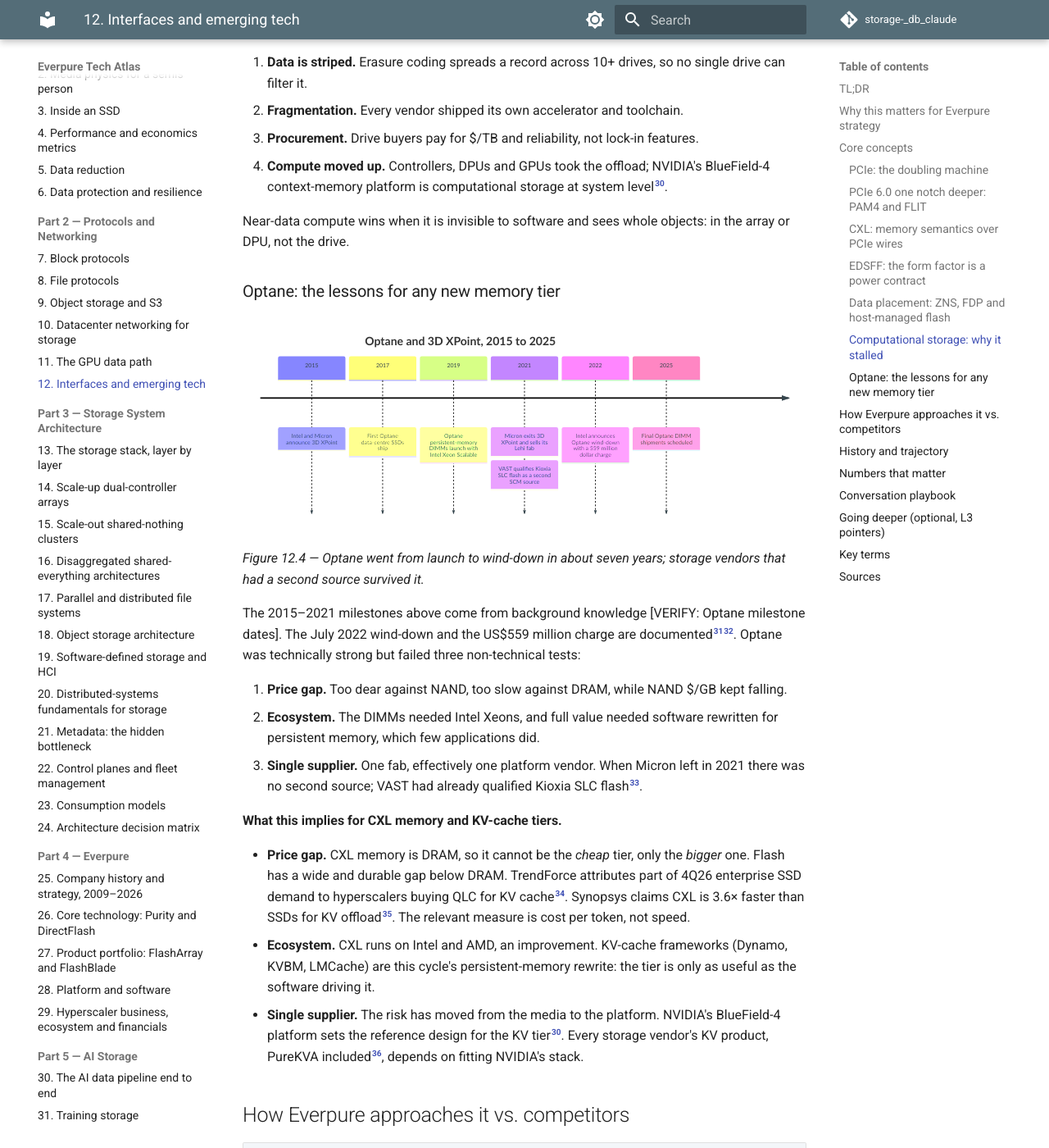
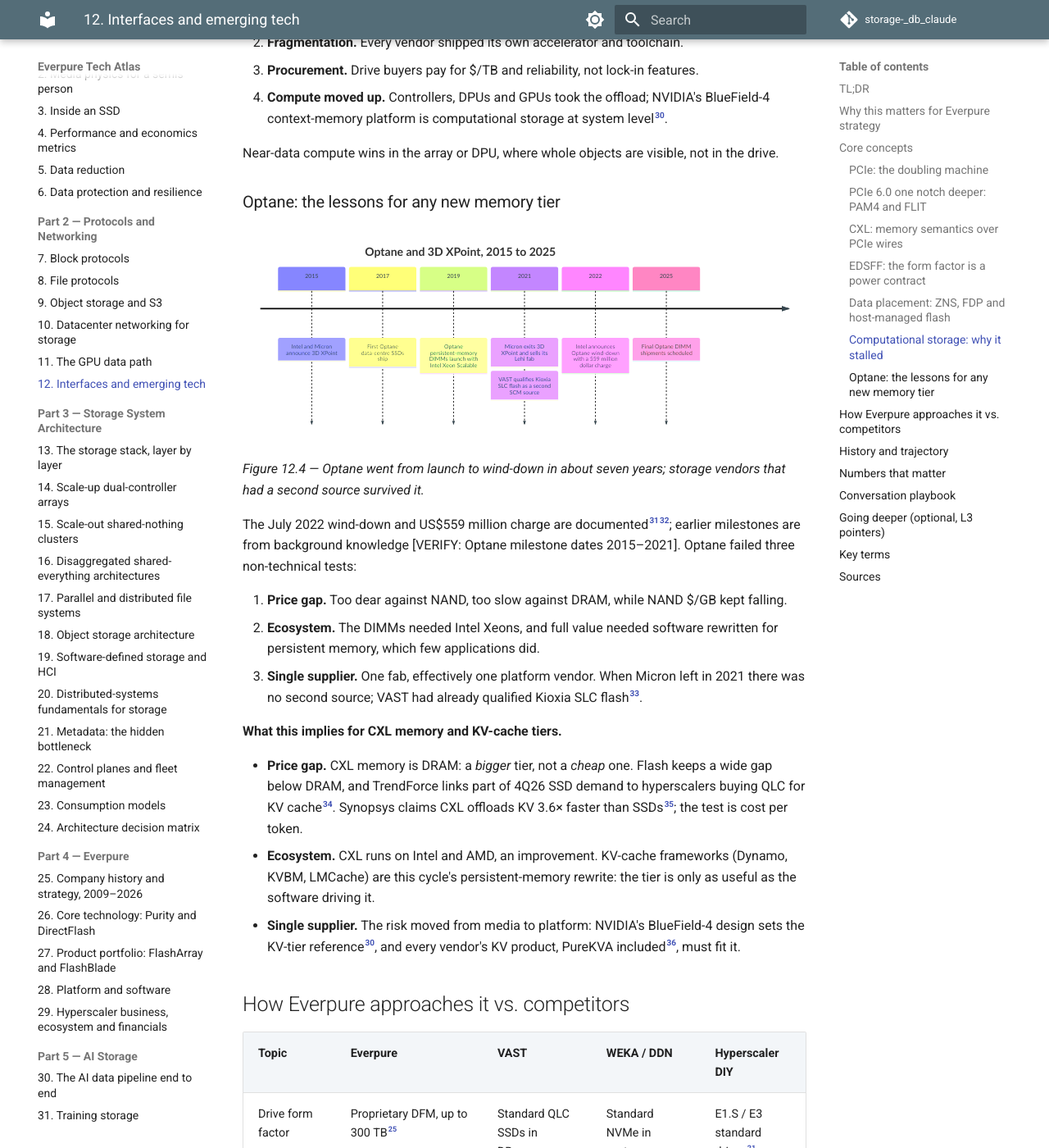
Before and after one commit to FrankHuang94/storage-_db_claude, an MkDocs documentation site: the page built from docs/02-protocols-and-networking/12-interfaces-and-emerging-tech.md, in a window 1280 px wide and 1400 px high, scrolled down 5895 px. Shown: the whole window at 82% size. Built offline with MkDocs 1.6.1 and Material for MkDocs 9.7.7, drawn with Linux system fonts in a browser that asks for light colours; comment, search, counter and statistics services are not loaded; some of the changed text lies outside the part shown.

Commit message:
docs(ch12): interfaces and emerging tech
Co-Authored-By: Claude Opus 5.5 <noreply@anthropic.com>
Claude-Session: https://claude.ai/code/session_015j6Et5cc16wRkKSRtDPPUF

```diff
--- a/docs/02-protocols-and-networking/12-interfaces-and-emerging-tech.md
+++ b/docs/02-protocols-and-networking/12-interfaces-and-emerging-tech.md
@@ -50,11 +50,7 @@ Forward error correction (FEC) needs fixed-size blocks, so PCIe 6.0 introduced t
 
 ### CXL: memory semantics over PCIe wires
 
-Compute Express Link runs three protocols on the PCIe PHY[^11]: **CXL.io** (ordinary PCIe), **CXL.cache** (a device coherently caches host memory) and **CXL.mem** (the host loads and stores device memory). They combine into three device types:
-
-- **Type 1** (io + cache): a SmartNIC or accelerator that caches host memory.
-- **Type 2** (all three): an accelerator whose own memory joins the coherent space.
-- **Type 3** (io + mem): a memory expander, meaning a controller plus DRAM.
+Compute Express Link runs three protocols on the PCIe PHY[^11]: **CXL.io** (ordinary PCIe), **CXL.cache** (a device coherently caches host memory) and **CXL.mem** (the host loads and stores device memory). **Type 1** devices (io + cache) are caching SmartNICs; **Type 2** (all three) are accelerators whose memory joins the coherent space; **Type 3** (io + mem) are memory expanders.
 
 **CXL.mem for the semis reader.** The host's home agent sends 64-byte cache-line reads and writes, and the device returns data or completions. The device's DRAM is mapped into physical address space as *host-managed device memory* (HDM), usually exposed as a CPU-less NUMA node that software reaches with plain loads and stores. Passive expanders are host-coherent (HDM-H). CXL 3.0 added **back-invalidate** (HDM-DB). The device keeps a snoop filter and can recall lines from host caches, which is what lets several hosts share one region coherently[^12]. Microsoft's Pond team measured direct-attached CXL memory at roughly 70–90 ns over local DRAM. That is a NUMA-hop penalty, not a storage one, and switches add more[^13].
 
@@ -107,7 +103,7 @@ SNIA's EDSFF family replaced the 2.5-inch U.2 shape with ones designed for airfl
 
 Two constraints bind at the top end. First, **controller DRAM**: a conventional SSD's flash translation layer keeps ~4 bytes of map per 4 KiB page, i.e. 1 GB of DRAM per TB, or ~245 GB for a 245 TB drive. Big QLC drives therefore map in coarser units, and small random writes pay in read-modify-write amplification. Second, the standard's **power and volume per bay**.
 
-Everpure's **DirectFlash Module** escapes both because it is not an SSD. Purity runs one global FTL and treats modules as raw NAND, so no drive-sized DRAM map is needed, and Everpure sets the module's shape and thermals ([Chapter 26](../04-everpure/26-purity-and-directflash.md)). DFMs reached 300 TB by 2026[^25], on a roadmap first set in 2023[^26], while the largest standard drives ship at 245.76 TB. The price: only Purity can drive a DFM. Meanwhile the standard moves: in July 2025 the SFF TA reopened the E1/E3 power and thermal specs, with Micron leading the work[^27].
+Everpure's **DirectFlash Module** escapes both because it is not an SSD. Purity runs one global FTL and treats modules as raw NAND, so no drive-sized DRAM map is needed, and Everpure sets the module's shape and thermals ([Chapter 26](../04-everpure/26-purity-and-directflash.md)). DFMs reached 300 TB by 2026[^25], on a roadmap first set in 2023[^26], while the largest standard drives ship at 245.76 TB. The price: only Purity can drive a DFM. Meanwhile, in July 2025 the SFF TA reopened the E1/E3 power and thermal specs[^27].
 
 ### Data placement: ZNS, FDP and host-managed flash
 
@@ -148,7 +144,7 @@ Computational storage puts FPGAs or Arm cores in the drive to filter, compress o
 3. **Procurement.** Drive buyers pay for $/TB and reliability, not lock-in features.
 4. **Compute moved up.** Controllers, DPUs and GPUs took the offload; NVIDIA's BlueField-4 context-memory platform is computational storage at system level[^30].
 
-Near-data compute wins when it is invisible to software and sees whole objects: in the array or DPU, not the drive.
+Near-data compute wins in the array or DPU, where whole objects are visible, not in the drive.
 
 ### Optane: the lessons for any new memory tier
 
@@ -166,7 +162,7 @@ timeline
 
 *Figure 12.4 — Optane went from launch to wind-down in about seven years; storage vendors that had a second source survived it.*
 
-The 2015–2021 milestones above come from background knowledge [VERIFY: Optane milestone dates]. The July 2022 wind-down and the US$559 million charge are documented[^31][^32]. Optane was technically strong but failed three non-technical tests:
+The July 2022 wind-down and US$559 million charge are documented[^31][^32]; earlier milestones are from background knowledge [VERIFY: Optane milestone dates 2015–2021]. Optane failed three non-technical tests:
 
 1. **Price gap.** Too dear against NAND, too slow against DRAM, while NAND $/GB kept falling.
 2. **Ecosystem.** The DIMMs needed Intel Xeons, and full value needed software rewritten for persistent memory, which few applications did.
@@ -174,9 +170,9 @@ The 2015–2021 milestones above come from background knowledge [VERIFY: Optane
 
 **What this implies for CXL memory and KV-cache tiers.**
 
-- **Price gap.** CXL memory is DRAM, so it cannot be the *cheap* tier, only the *bigger* one. Flash has a wide and durable gap below DRAM. TrendForce attributes part of 4Q26 enterprise SSD demand to hyperscalers buying QLC for KV cache[^34]. Synopsys claims CXL is 3.6× faster than SSDs for KV offload[^35]. The relevant measure is cost per token, not speed.
+- **Price gap.** CXL memory is DRAM: a *bigger* tier, not a *cheap* one. Flash keeps a wide gap below DRAM, and TrendForce links part of 4Q26 SSD demand to hyperscalers buying QLC for KV cache[^34]. Synopsys claims CXL offloads KV 3.6× faster than SSDs[^35]; the test is cost per token.
 - **Ecosystem.** CXL runs on Intel and AMD, an improvement. KV-cache frameworks (Dynamo, KVBM, LMCache) are this cycle's persistent-memory rewrite: the tier is only as useful as the software driving it.
-- **Single supplier.** The risk has moved from the media to the platform. NVIDIA's BlueField-4 platform sets the reference design for the KV tier[^30]. Every storage vendor's KV product, PureKVA included[^36], depends on fitting NVIDIA's stack.
+- **Single supplier.** The risk moved from media to platform: NVIDIA's BlueField-4 design sets the KV-tier reference[^30], and every vendor's KV product, PureKVA included[^36], must fit it.
 
 ## How Everpure approaches it vs. competitors
 
@@ -194,7 +190,7 @@ The 2015–2021 milestones above come from background knowledge [VERIFY: Optane
 
 ## History and trajectory
 
-NVMe flash arrays, DirectFlash included, grew up on PCIe 3.0; GPUs then pulled the 2017–2025 sprint. Optane rose and fell in that window, and Intel redirected its memory-tier ambitions to CXL[^32]. CXL itself went from direct attach (1.x), to switching and pooling (2.0), to fabrics and sharing (3.x) [VERIFY: CXL 1.0–3.1 release dates], and reached 4.0 in November 2025[^14]. FDP displaced ZNS at hyperscale after 2022.
+NVMe flash arrays, DirectFlash included, grew up on PCIe 3.0; GPUs then pulled the 2017–2025 sprint. Optane rose and fell in that window, and Intel redirected its memory-tier ambitions to CXL[^32]. CXL went from direct attach (1.x) to pooling (2.0) and fabrics/sharing (3.x) [VERIFY: CXL 1.0–3.1 release dates], reaching 4.0 in November 2025[^14]. FDP displaced ZNS at hyperscale after 2022.
 
 Watch through 2027: Gen6 platform volume, CXL 3.x switches leaving sampling, a bigger E3 power envelope, 512 TB standard drives, and KV tiers converging on NVIDIA's interfaces ([Chapter 53](../07-history-and-future/53-future-trends.md)).
 
```
Also changed, not shown: other parts of docs/02-protocols-and-networking/12-interfaces-and-emerging-tech.md (+3 -3 lines), meta/glossary-staging/ch12.md (added, +18 -0 lines), meta/open-questions-staging/ch12.md (added, +15 -0 lines), docs/assets/charts/ch12-pcie-bandwidth.svg.
